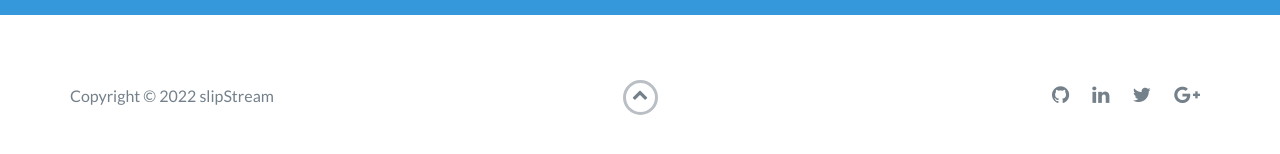
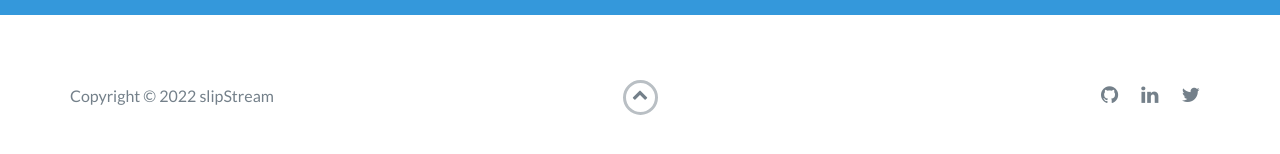
Before and after one commit to tritonSama/tritonSama.github.io, a website: page index.html in a window 1280 px wide. Shown: the part 4511-4665 px from the top of the page. Drawn offline with nearby package versions, Linux system fonts and the light colour scheme.

Commit message:
Update index.html

```diff
--- a/index.html
+++ b/index.html
@@ -293,9 +293,7 @@
                         <li>
                             <a href="https://twitter.com/tritonSama" target="_blank"><i class="fa fa-twitter" aria-hidden="true"></i></a>
                         </li>
-                        <li>
-                            <a href="https://plus.google.com/" target="_blank"><i class="fa fa-google-plus" aria-hidden="true"></i></a>
-                        </li>
+
                     </ul>
                 </div>
             </div>
```
